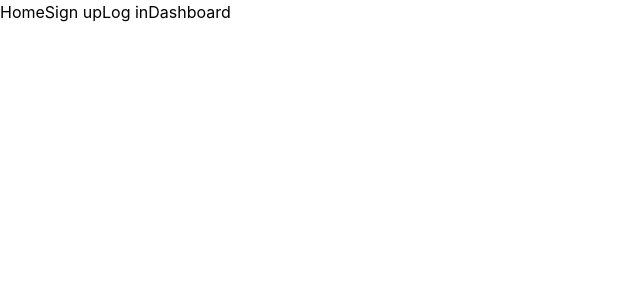
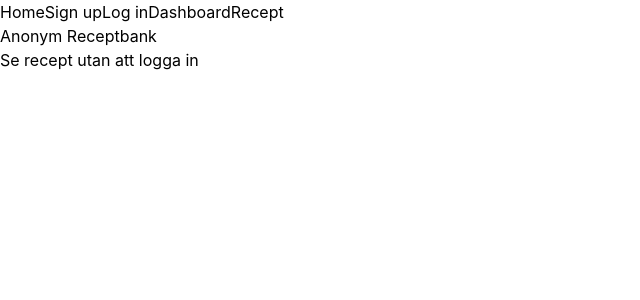
Before and after one commit to rivade/ChefHelper, a Vue app in the folder frontend/: page /anonrecipebrowsing in a window 1280 px wide. Shown: the top 300 px of the page, without its empty margins (0-640 px from the left). Built offline with nearby package versions, Linux system fonts and the light colour scheme; the HTML template or start-up script is replaced by a standard one.

Commit message:
Added placeholder for anonymous recipe browsing

```diff
--- a/frontend/src/App.vue
+++ b/frontend/src/App.vue
@@ -4,6 +4,7 @@
     <RouterLink to="/signup">Sign up</RouterLink>
     <RouterLink to="/login">Log in</RouterLink>
     <RouterLink to="/dashboard">Dashboard</RouterLink>
+    <RouterLink to="/anonrecipebrowsing">Recept</RouterLink>
   </nav>
 
   <RouterView />
--- a/frontend/src/router/index.ts
+++ b/frontend/src/router/index.ts
@@ -3,6 +3,7 @@ import DashboardView from '../views/DashboardView.vue'
 import LandingView from '../views/LandingView.vue'
 import LoginView from '../views/LoginView.vue'
 import SignupView from '../views/SignupView.vue'
+import AnonRecipeBrowserView from '../views/AnonRecipeBrowserView.vue'
 
 const router = createRouter({
   history: createWebHistory(import.meta.env.BASE_URL),
@@ -27,6 +28,11 @@ const router = createRouter({
       name: 'dashboard',
       component: DashboardView,
     },
+    {
+      path: '/anonrecipebrowsing',
+      name: 'anonrecipebrowsing',
+      component: AnonRecipeBrowserView,
+    },
   ],
 })
 
--- /dev/null
+++ b/frontend/src/views/AnonRecipeBrowserView.vue
@@ -0,0 +1,6 @@
+<template>
+    <main>
+        <h1>Anonym Receptbank</h1>
+        <p>Se recept utan att logga in</p>
+    </main>
+</template>
```
